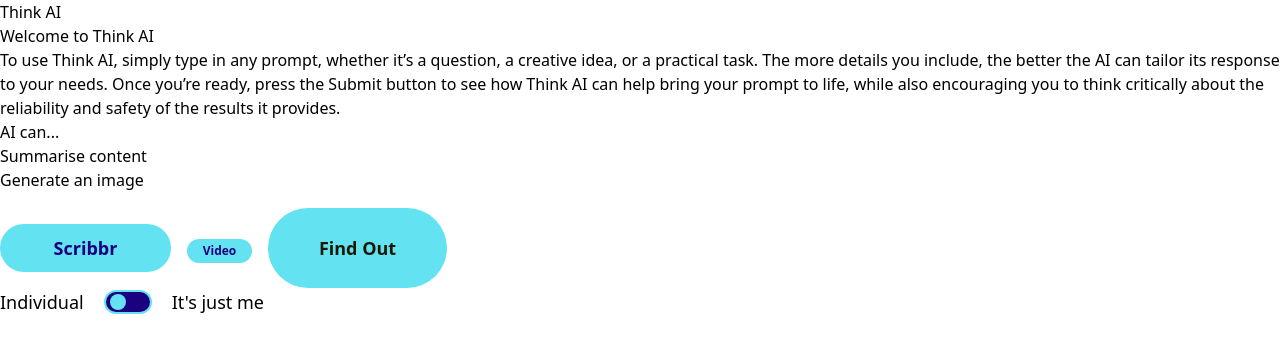
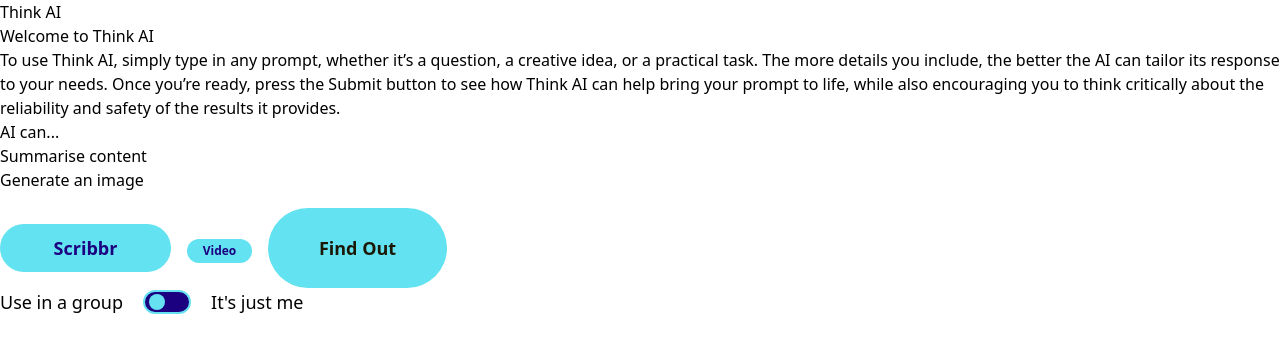
Before and after one commit to neontribe/think-ai, a Next.js app: page / in a window 1280 px wide. Shown: the top 352 px of the page. Built offline with nearby package versions, Linux system fonts and the light colour scheme.

Commit message:
Refactor space in flexbox

```diff
--- a/src/app/page.js
+++ b/src/app/page.js
@@ -28,8 +28,11 @@ export default function Home() {
           <OffsiteLinkButton href="https://www.google.co.uk/?client=safari&channel=mac_bm" variant="learnMore" className="mt-4 ml-4">Video</OffsiteLinkButton>
           <OffsiteLinkButton href="https://www.google.co.uk/?client=safari&channel=mac_bm" variant="findOut" className="mt-4 ml-4">Find Out</OffsiteLinkButton>
         </div>
-        <div className='flex items-center sapce-x-1'>
-          <ToggleButton/>
+        <div className='flex items-center space-x-2'>
+          <ToggleButton
+          labelLeft='Use in a group'
+          labelRight='It's just me
+          ariaLabel='Toggle between group and individual mode'/>
         </div>
       </div>
     </div>
```
